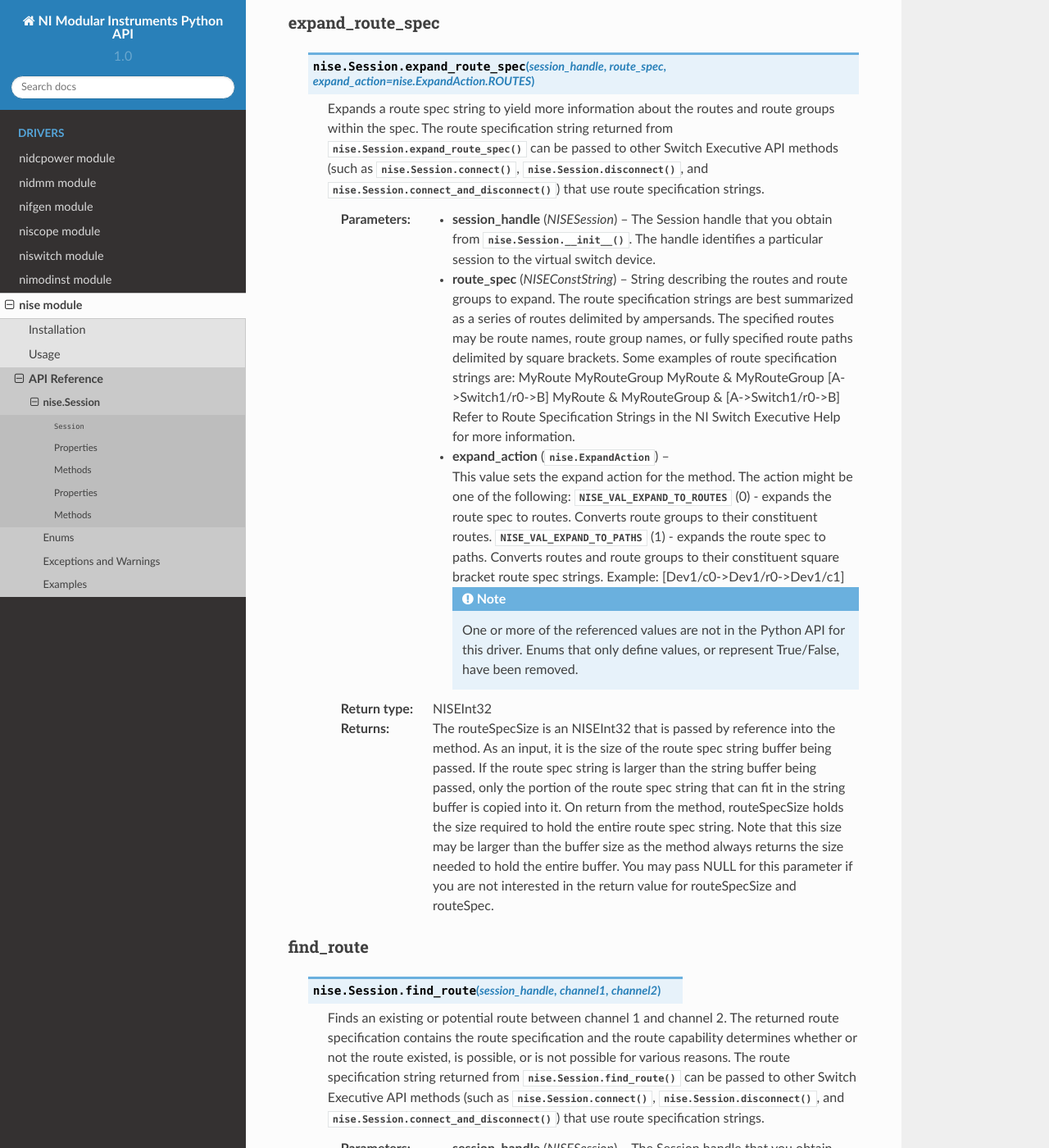
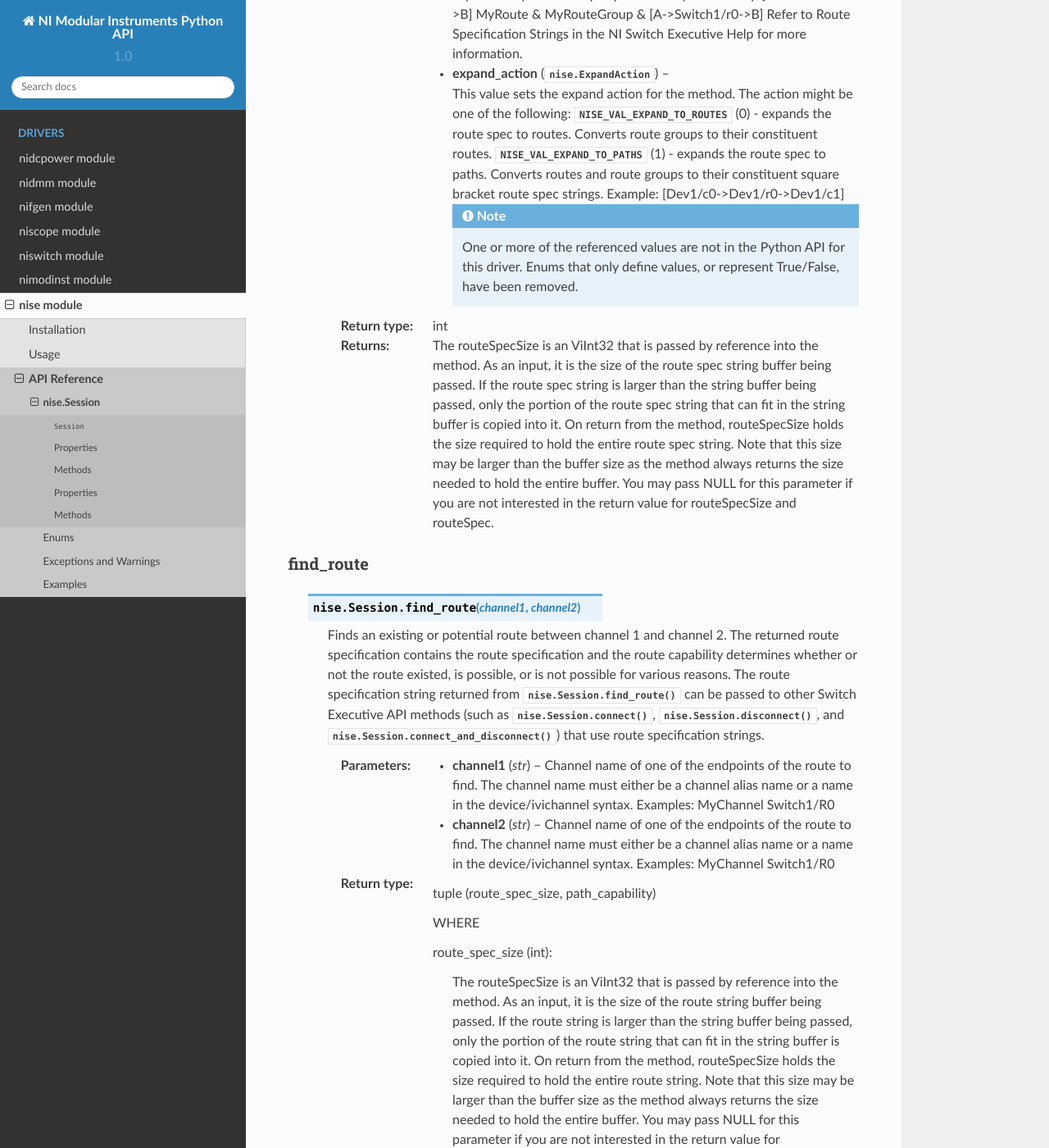
Before and after one commit to ni/nimi-python, a Sphinx documentation site: the page built from docs/nise/class.rst, in a window 1280 px wide and 1400 px high, scrolled down 6004 px. Shown: the whole window at 82% size. Built offline with Sphinx 7.4.7 and the Read the Docs theme 2.0.0, drawn with Linux system fonts in a browser that asks for light colours; some of the changed text lies outside the part shown.

Commit message:
Changing types to match other drivers

```diff
--- a/docs/nise/class.rst
+++ b/docs/nise/class.rst
@@ -34,7 +34,7 @@
 
 
 
-    :type virtual_device_name: NISEConstString
+    :type virtual_device_name: str
 
     :param options:
 
@@ -68,7 +68,7 @@
         +-------------------------+---------+
 
 
-    :type options: NISEConstString
+    :type options: str
 
 
     **Properties**
@@ -121,7 +121,7 @@
 
     .. py:currentmodule:: nise.Session
 
-    .. py:method:: connect(session_handle, connect_spec, multiconnect_mode=nise.MulticonnectMode.DEFAULT, wait_for_debounce=True)
+    .. py:method:: connect(connect_spec, multiconnect_mode=nise.MulticonnectMode.DEFAULT, wait_for_debounce=True)
 
             Connects the routes specified by the connection specification. When
             connecting, it may allow for multiconnection based on the
@@ -138,16 +138,6 @@
 
 
 
-            :param session_handle:
-
-
-                The Session handle that you obtain from :py:meth:`nise.Session.__init__`. The handle
-                identifies a particular session to the virtual switch device.
-
-
-
-
-            :type session_handle: NISESession
             :param connect_spec:
 
 
@@ -163,7 +153,7 @@
 
 
 
-            :type connect_spec: NISEConstString
+            :type connect_spec: str
             :param multiconnect_mode:
 
 
@@ -201,14 +191,14 @@
 
 
 
-            :type wait_for_debounce: NISEBoolean
+            :type wait_for_debounce: bool
 
 connect_and_disconnect
 ~~~~~~~~~~~~~~~~~~~~~~
 
     .. py:currentmodule:: nise.Session
 
-    .. py:method:: connect_and_disconnect(session_handle, connect_spec, disconnect_spec, multiconnect_mode=nise.MulticonnectMode.DEFAULT, operation_order=nise.OperationOrder.AFTER, wait_for_debounce=True)
+    .. py:method:: connect_and_disconnect(connect_spec, disconnect_spec, multiconnect_mode=nise.MulticonnectMode.DEFAULT, operation_order=nise.OperationOrder.AFTER, wait_for_debounce=True)
 
             Connects routes and disconnects routes in a similar fashion to
             :py:meth:`nise.Session.connect` and :py:meth:`nise.Session.disconnect` except that the operations happen in
@@ -233,16 +223,6 @@
 
 
 
-            :param session_handle:
-
-
-                The Session handle that you obtain from :py:meth:`nise.Session.__init__`. The handle
-                identifies a particular session to the virtual switch device.
-
-
-
-
-            :type session_handle: NISESession
             :param connect_spec:
 
 
@@ -258,7 +238,7 @@
 
 
 
-            :type connect_spec: NISEConstString
+            :type connect_spec: str
             :param disconnect_spec:
 
 
@@ -274,7 +254,7 @@
 
 
 
-            :type disconnect_spec: NISEConstString
+            :type disconnect_spec: str
             :param multiconnect_mode:
 
 
@@ -335,14 +315,14 @@
 
 
 
-            :type wait_for_debounce: NISEBoolean
+            :type wait_for_debounce: bool
 
 disconnect
 ~~~~~~~~~~
 
     .. py:currentmodule:: nise.Session
 
-    .. py:method:: disconnect(session_handle, disconnect_spec)
+    .. py:method:: disconnect(disconnect_spec)
 
             Disconnects the routes specified in the Disconnection Specification. If
             any of the specified routes were originally connected in a
@@ -357,16 +337,6 @@
 
 
 
-            :param session_handle:
-
-
-                The Session handle that you obtain from :py:meth:`nise.Session.__init__`. The handle
-                identifies a particular session to the virtual switch device.
-
-
-
-
-            :type session_handle: NISESession
             :param disconnect_spec:
 
 
@@ -382,14 +352,14 @@
 
 
 
-            :type disconnect_spec: NISEConstString
+            :type disconnect_spec: str
 
 disconnect_all
 ~~~~~~~~~~~~~~
 
     .. py:currentmodule:: nise.Session
 
-    .. py:method:: disconnect_all(session_handle)
+    .. py:method:: disconnect_all()
 
             Disconnects all connections on every IVI switch device managed by the
             NISE session reference passed to this method. :py:meth:`nise.Session.disconnect_all`
@@ -400,23 +370,12 @@
 
 
 
-            :param session_handle:
-
-
-                The Session handle that you obtain from :py:meth:`nise.Session.__init__`. The handle
-                identifies a particular session to the virtual switch device.
-
-
-
-
-            :type session_handle: NISESession
-
 expand_route_spec
 ~~~~~~~~~~~~~~~~~
 
     .. py:currentmodule:: nise.Session
 
-    .. py:method:: expand_route_spec(session_handle, route_spec, expand_action=nise.ExpandAction.ROUTES)
+    .. py:method:: expand_route_spec(route_spec, expand_action=nise.ExpandAction.ROUTES)
 
             Expands a route spec string to yield more information about the routes
             and route groups within the spec. The route specification string
@@ -428,16 +387,6 @@
 
 
 
-            :param session_handle:
-
-
-                The Session handle that you obtain from :py:meth:`nise.Session.__init__`. The handle
-                identifies a particular session to the virtual switch device.
-
-
-
-
-            :type session_handle: NISESession
             :param route_spec:
 
 
@@ -453,7 +402,7 @@
 
 
 
-            :type route_spec: NISEConstString
+            :type route_spec: str
             :param expand_action:
 
 
@@ -471,11 +420,11 @@
 
             :type expand_action: :py:data:`nise.ExpandAction`
 
-            :rtype: NISEInt32
+            :rtype: int
             :return:
 
 
-                    The routeSpecSize is an NISEInt32 that is passed by reference into the
+                    The routeSpecSize is an ViInt32 that is passed by reference into the
                     method. As an input, it is the size of the route spec string buffer
                     being passed. If the route spec string is larger than the string buffer
                     being passed, only the portion of the route spec string that can fit in
@@ -495,7 +444,7 @@
 
     .. py:currentmodule:: nise.Session
 
-    .. py:method:: find_route(session_handle, channel1, channel2)
+    .. py:method:: find_route(channel1, channel2)
 
             Finds an existing or potential route between channel 1 and channel 2.
             The returned route specification contains the route specification and
@@ -510,16 +459,6 @@
 
 
 
-            :param session_handle:
-
-
-                The Session handle that you obtain from :py:meth:`nise.Session.__init__`. The handle
-                identifies a particular session to the virtual switch device.
-
-
-
-
-            :type session_handle: NISESession
             :param channel1:
 
 
@@ -530,7 +469,7 @@
 
 
 
-            :type channel1: NISEConstString
+            :type channel1: str
             :param channel2:
 
 
@@ -541,16 +480,16 @@
 
 
 
-            :type channel2: NISEConstString
+            :type channel2: str
 
             :rtype: tuple (route_spec_size, path_capability)
 
                 WHERE
 
-                route_spec_size (NISEInt32):
+                route_spec_size (int):
 
 
-                    The routeSpecSize is an NISEInt32 that is passed by reference into the
+                    The routeSpecSize is an ViInt32 that is passed by reference into the
                     method. As an input, it is the size of the route string buffer being
                     passed. If the route string is larger than the string buffer being
                     passed, only the portion of the route string that can fit in the string
@@ -595,7 +534,7 @@
 
     .. py:currentmodule:: nise.Session
 
-    .. py:method:: get_all_connections(session_handle)
+    .. py:method:: get_all_connections()
 
             Returns the top-level connected routes and route groups. The route
             specification string returned from :py:meth:`nise.Session.get_all_connections` can be passed
@@ -607,22 +546,11 @@
 
 
 
-            :param session_handle:
-
-
-                The Session handle that you obtain from :py:meth:`nise.Session.__init__`. The handle
-                identifies a particular session to the virtual switch device.
-
-
-
-
-            :type session_handle: NISESession
-
-            :rtype: NISEInt32
+            :rtype: int
             :return:
 
 
-                    The routeSpecSize is an NISEInt32 that is passed by reference into the
+                    The routeSpecSize is an ViInt32 that is passed by reference into the
                     method. As an input, it is the size of the route spec string buffer
                     being passed. If the route spec string is larger than the string buffer
                     being passed, only the portion of the route spec string that can fit in
@@ -642,7 +570,7 @@
 
     .. py:currentmodule:: nise.Session
 
-    .. py:method:: get_ivi_device_session(session_handle, ivi_logical_name)
+    .. py:method:: get_ivi_device_session(ivi_logical_name)
 
             Retrieves an IVI instrument session for an IVI switching device that is
             being managed by the NI Switch Executive. The retrieved session handle
@@ -658,16 +586,6 @@
 
 
 
-            :param session_handle:
-
-
-                The Session handle that you obtain from :py:meth:`nise.Session.__init__`. The handle
-                identifies a particular session to the virtual switch device.
-
-
-
-
-            :type session_handle: NISESession
             :param ivi_logical_name:
 
 
@@ -677,7 +595,7 @@
 
 
 
-            :type ivi_logical_name: NISEConstString
+            :type ivi_logical_name: str
 
             :rtype: int
             :return:
@@ -694,7 +612,7 @@
 
     .. py:currentmodule:: nise.Session
 
-    .. py:method:: is_connected(session_handle, route_spec)
+    .. py:method:: is_connected(route_spec)
 
             Checks whether the specified routes and routes groups are connected. It
             returns true if connected.
@@ -703,16 +621,6 @@
 
 
 
-            :param session_handle:
-
-
-                The Session handle that you obtain from :py:meth:`nise.Session.__init__`. The handle
-                identifies a particular session to the virtual switch device.
-
-
-
-
-            :type session_handle: NISESession
             :param route_spec:
 
 
@@ -728,9 +636,9 @@
 
 
 
-            :type route_spec: NISEConstString
+            :type route_spec: str
 
-            :rtype: NISEBoolean
+            :rtype: bool
             :return:
 
 
@@ -746,7 +654,7 @@
 
     .. py:currentmodule:: nise.Session
 
-    .. py:method:: is_debounced(session_handle)
+    .. py:method:: is_debounced()
 
             Checks to see if the switching system is debounced or not. This method
             does not wait for debouncing to occur. It returns true if the system is
@@ -757,18 +665,7 @@
 
 
 
-            :param session_handle:
-
-
-                The Session handle that you obtain from :py:meth:`nise.Session.__init__`. The handle
-                identifies a particular session to the virtual switch device.
-
-
-
-
-            :type session_handle: NISESession
-
-            :rtype: NISEBoolean
+            :rtype: bool
             :return:
 
 
@@ -784,7 +681,7 @@
 
     .. py:currentmodule:: nise.Session
 
-    .. py:method:: wait_for_debounce(session_handle, maximum_time_ms=-1)
+    .. py:method:: wait_for_debounce(maximum_time_ms=-1)
 
             Waits for all of the switches in the NI Switch Executive virtual device
             to debounce. This method does not return until either the switching
@@ -800,16 +697,6 @@
 
 
 
-            :param session_handle:
-
-
-                The Session handle that you obtain from :py:meth:`nise.Session.__init__`. The handle
-                identifies a particular session to the virtual switch device.
-
-
-
-
-            :type session_handle: NISESession
             :param maximum_time_ms:
 
 
@@ -821,7 +708,7 @@
 
 
 
-            :type maximum_time_ms: NISEInt32
+            :type maximum_time_ms: int
 
 
 
```
Also changed, not shown: 4 other files.
